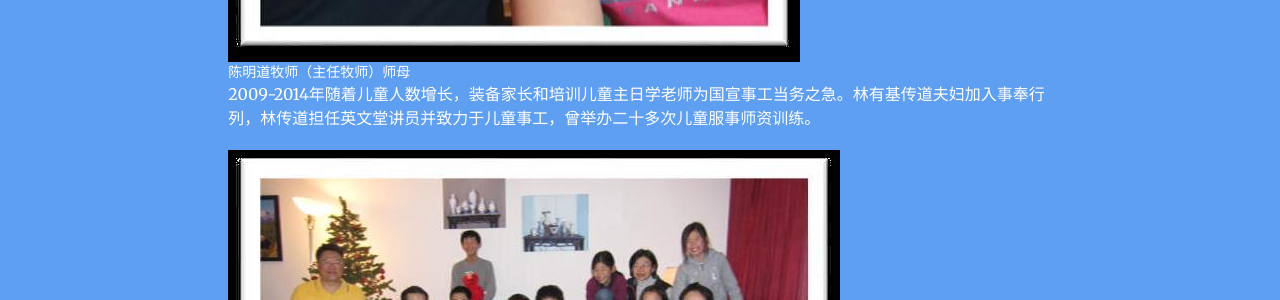
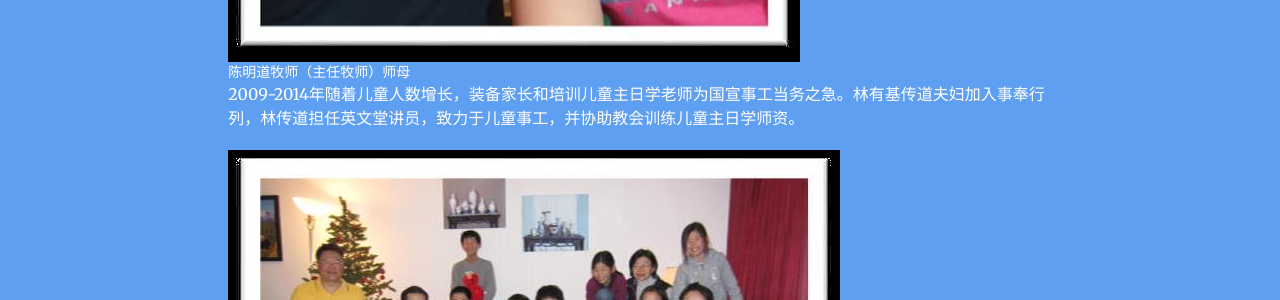
Before and after one commit to JonasYow/ottawaomac, a Jekyll site: the page built from history.md, in a window 1280 px wide and 900 px high, scrolled down 4112 px. Shown: the part 176-476 px from the top of the window. Built offline with Jekyll 4.4.1, drawn with Linux system fonts in a browser that asks for light colours; some of the changed text lies outside the part shown.

Commit message:
Update history.md
Nov.13 updated by Joyce

```diff
--- a/history.md
+++ b/history.md
@@ -38,7 +38,7 @@ image: OMAC_sketch_2.jpg
 {% include image_history.html url='/img/history/h5.jpg' description='陈明道牧师（主任牧师）师母' %}
 
 
-2009-2014年随着儿童人数增长，装备家长和培训儿童主日学老师为国宣事工当务之急。林有基传道夫妇加入事奉行列，林传道担任英文堂讲员并致力于儿童事工，曾举办二十多次儿童服事师资训练。
+2009-2014年随着儿童人数增长，装备家长和培训儿童主日学老师为国宣事工当务之急。林有基传道夫妇加入事奉行列，林传道担任英文堂讲员，致力于儿童事工，并协助教会训练儿童主日学师资。
 
 
 {% include image_history.html url='/img/history/h6.jpg' description='林有基牧师（英语及儿童事工牧师）师母与青少年' %}
```
Also changed, not shown: other parts of history.md (+2 -2 lines).
